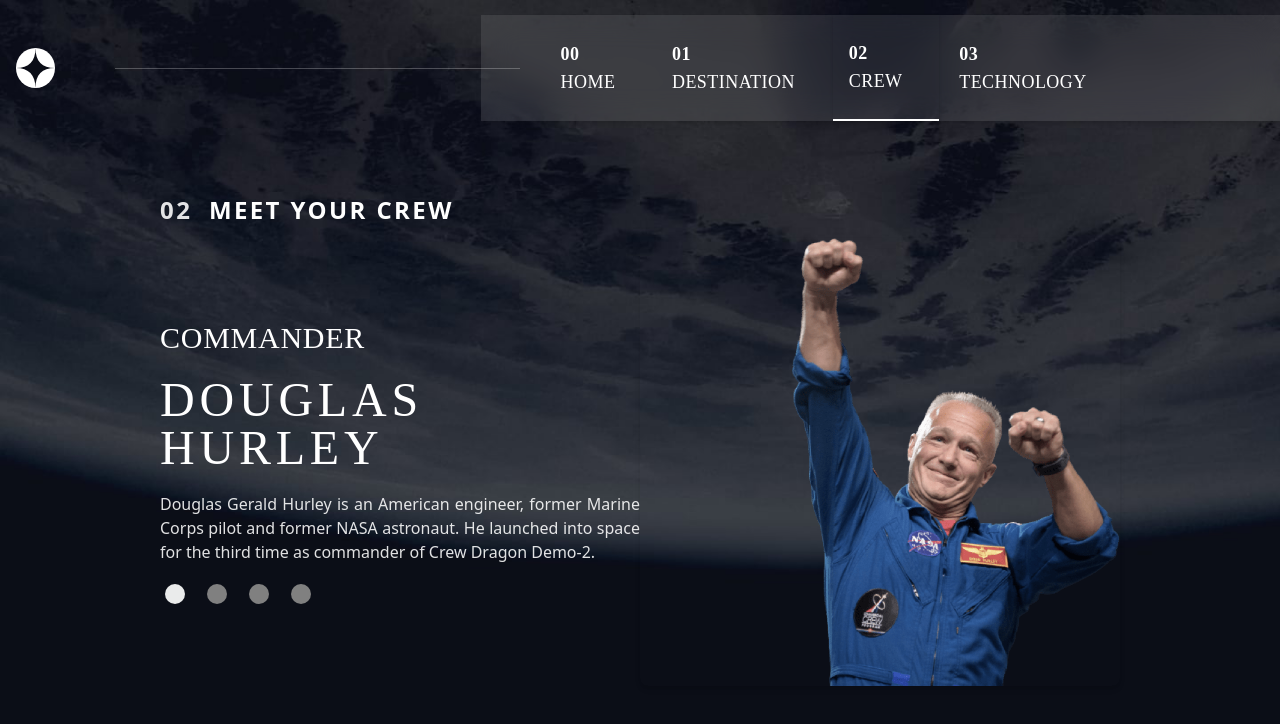
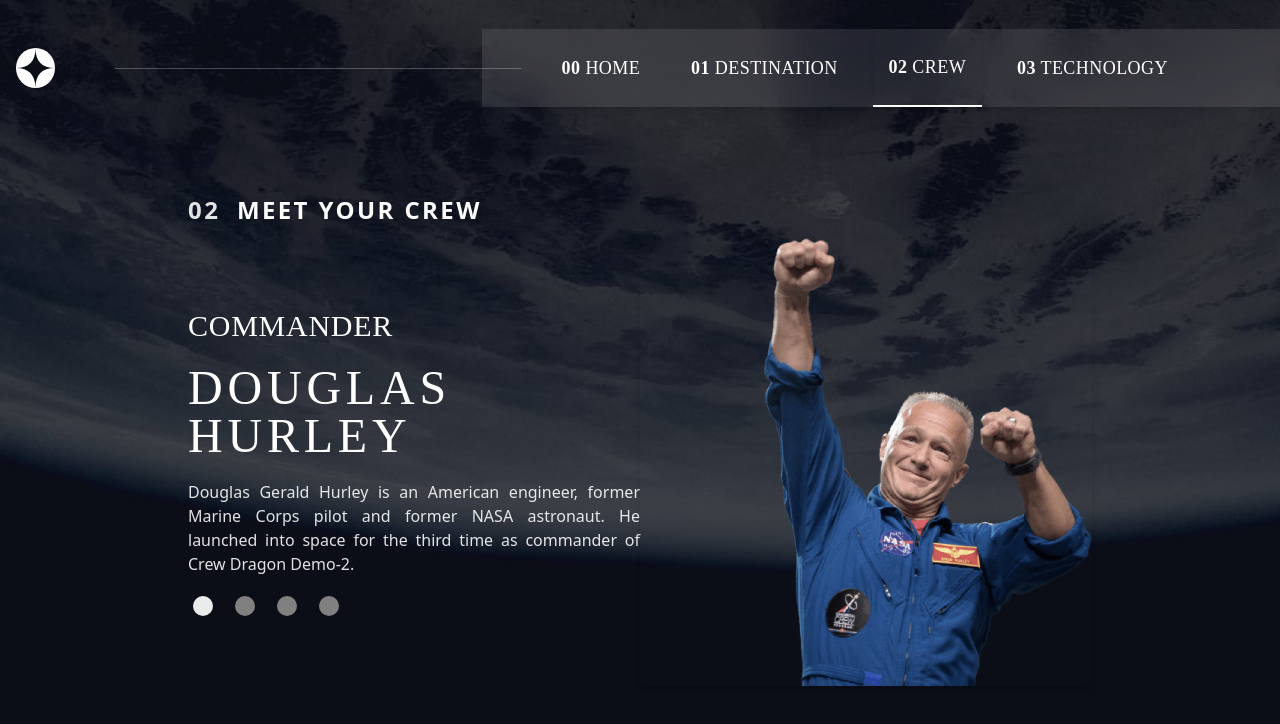
Before and after one commit to Dhavisco/Space-Tourism-Website, a React (Vite) app: page /crew in a window 1280 px wide. Shown: the top 724 px of the page. Built offline with nearby package versions, Linux system fonts and the light colour scheme; a web font is replaced by a local one.

Commit message:
home responsiveness updated

```diff
--- a/src/App.css
+++ b/src/App.css
@@ -9,3 +9,9 @@
   background-position: center center;
   background-clip: initial;
 }
+
+@media (min-width:300px) {
+  .hero {
+    padding: 0 28px;
+  }
+}
--- a/src/components/Header.jsx
+++ b/src/components/Header.jsx
@@ -28,7 +28,7 @@ const Header = () => {
               <hr className="border-t border-white opacity-25 w-[95%] ml-[3.8rem] lg:absolute z-10" />
             </div>
             <nav
-              className={`sm:flex gap-1 md:justify-between md:items-center text-sm lg:text-lg tracking-wide lg:px-16 md:px-5 lg:w-[65%] md:pr-[5rem] lg:pr-[10rem] ${
+              className={`sm:flex gap-1 md:justify-between md:items-center text-sm lg:text-lg tracking-wide lg:px-16 md:px-5 lg:w-[65%] md:pr-[5rem] lg:pr-[6rem] ${
                 isMenuOpen ? "flex flex-col sm:flex-row" : "hidden"
               }  lg:bg-[#e0e0e01c] lg:bg-clip-padding lg:backdrop-filter lg:backdrop-blur-lg lg:shadow-md uppercase`}
             >
--- a/src/components/HeroText.jsx
+++ b/src/components/HeroText.jsx
@@ -1,23 +1,23 @@
 const HeroText = () => {
   return (
     <>
-      <div className="text-white grid lg:grid-cols-2 lg:gap-8 column w-[100%] h-[100vh] px-7 font-sans items-center  content-center md:px-16 lg:px-[8rem]">
-        <div className="flex flex-col  justify-center mt-[7rem]">
+      <div className="hero text-white grid lg:grid-cols-2 gap-20 lg:gap-8 column w-[100%] h-[100vh] px-2 font-sans items-center  content-center md:px-16 lg:px-[8rem]">
+        <div className="flex flex-col justify-center mt-[7rem]">
           <div className="uppercase font-sans text-sm md:text-lg tracking-widest text-[#ffffffe1]">
             So, you want to travel to
           </div>
           <div className="font-light uppercase font-serif lg:text-[7rem] text-6xl  tracking-[0.8rem]">
             Space
           </div>
-          <div className="tracking-wide md:w-5/6 font-light text-[#ffffffe0] text-justify md:leading-relaxed font-sans">
+          <div className="tracking-wide md:w-5/6 font-light text-sm sm:text-sm text-[#ffffffe0] text-justify md:leading-relaxed font-sans">
             Let’s face it; if you want to go to space, you might as well
             genuinely go to outer space and not hover kind of on the edge of it.
             Well sit back, and relax because we’ll give you a truly out of this
             world experience!
           </div>
         </div>
-        <div className="flex flex-col justify-end items-end mt-[14.2rem]">
-          <div className="flex justify-center items-center tracking-widest leading-relaxed text-2xl font-[Sans-serif] font-[50] bg-white text-[#111142c9] rounded-full w-[13rem] h-[13rem] uppercase cursor-pointer hover:bg-[#b1b1ee] hover:text-[#111142f1] transition-colors duration-300">
+        <div className="flex flex-col justify-end items-end lg:mt-[14.2rem]">
+          <div className="flex justify-center items-center tracking-widest leading-relaxed text-xl lg:text-2xl font-[Sans-serif] font-[50] bg-white text-[#111142c9] rounded-full w-[10rem] h-[10rem] lg:w-[13rem] lg:h-[13rem] uppercase cursor-pointer hover:bg-[#b1b1ee] hover:text-[#111142f1] transition-colors duration-300">
             Explore
           </div>
         </div>
```
